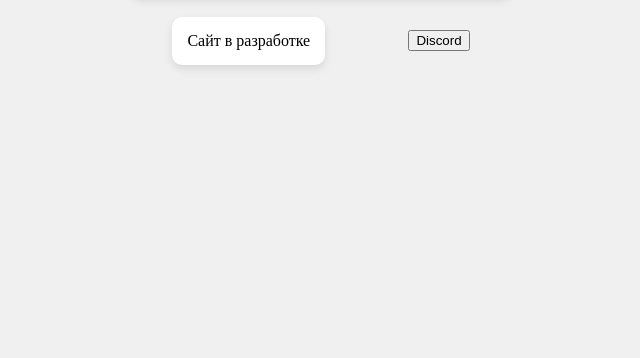
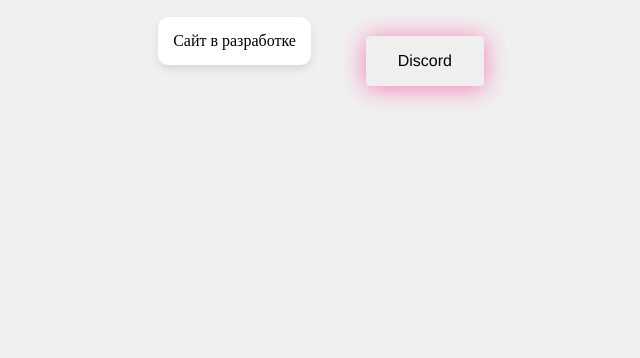
Before and after one commit to Pahan3568/MCM-Stu, a plain HTML site: page index.html in a window 1280 px wide. Shown: the part 442-800 px from the top of the page, without its empty margins (319-959 px from the left). Drawn offline with Linux system fonts and the light colour scheme; a web font is replaced by a local one.

Commit message:
Update index.html

```diff
--- a/index.html
+++ b/index.html
@@ -45,6 +45,126 @@
                 transform: scale(0.95);
                 box-shadow: 0 2px 4px rgba(0, 0, 0, 0.2);
             }
+            HTML SCSS JS Result Skip Results Iframe
+$fuschia: #ff0081;
+$button-bg: $fuschia;
+$button-text-color: #fff;
+$baby-blue: #f8faff;
+
+body{
+  font-size: 16px;
+  font-family: 'Helvetica', 'Arial', sans-serif;
+  text-align: center;
+  background-color: $baby-blue;
+}
+.bubbly-button{
+  font-family: 'Helvetica', 'Arial', sans-serif;
+  display: inline-block;
+  font-size: 1em;
+  padding: 1em 2em;
+  margin-top: 100px;
+  margin-bottom: 60px;
+  -webkit-appearance: none;
+  appearance: none;
+  background-color: $button-bg;
+  color: $button-text-color;
+  border-radius: 4px;
+  border: none;
+  cursor: pointer;
+  position: relative;
+  transition: transform ease-in 0.1s, box-shadow ease-in 0.25s;
+  box-shadow: 0 2px 25px rgba(255, 0, 130, 0.5);
+
+  &:focus {
+    outline: 0;
+  }
+
+  &:before, &:after{
+    position: absolute;
+    content: '';
+    display: block;
+    width: 140%;
+    height: 100%;
+    left: -20%;
+    z-index: -1000;
+    transition: all ease-in-out 0.5s;
+    background-repeat: no-repeat;
+  }
+
+  &:before{
+    display: none;
+    top: -75%;
+    background-image:
+      radial-gradient(circle, $button-bg 20%, transparent 20%),
+    radial-gradient(circle,  transparent 20%, $button-bg 20%, transparent 30%),
+    radial-gradient(circle, $button-bg 20%, transparent 20%),
+    radial-gradient(circle, $button-bg 20%, transparent 20%),
+    radial-gradient(circle,  transparent 10%, $button-bg 15%, transparent 20%),
+    radial-gradient(circle, $button-bg 20%, transparent 20%),
+    radial-gradient(circle, $button-bg 20%, transparent 20%),
+    radial-gradient(circle, $button-bg 20%, transparent 20%),
+    radial-gradient(circle, $button-bg 20%, transparent 20%);
+  background-size: 10% 10%, 20% 20%, 15% 15%, 20% 20%, 18% 18%, 10% 10%, 15% 15%, 10% 10%, 18% 18%;
+  //background-position: 0% 80%, -5% 20%, 10% 40%, 20% 0%, 30% 30%, 22% 50%, 50% 50%, 65% 20%, 85% 30%;
+  }
+
+  &:after{
+    display: none;
+    bottom: -75%;
+    background-image:
+    radial-gradient(circle, $button-bg 20%, transparent 20%),
+    radial-gradient(circle, $button-bg 20%, transparent 20%),
+    radial-gradient(circle,  transparent 10%, $button-bg 15%, transparent 20%),
+    radial-gradient(circle, $button-bg 20%, transparent 20%),
+    radial-gradient(circle, $button-bg 20%, transparent 20%),
+    radial-gradient(circle, $button-bg 20%, transparent 20%),
+    radial-gradient(circle, $button-bg 20%, transparent 20%);
+  background-size: 15% 15%, 20% 20%, 18% 18%, 20% 20%, 15% 15%, 10% 10%, 20% 20%;
+  //background-position: 5% 90%, 10% 90%, 10% 90%, 15% 90%, 25% 90%, 25% 90%, 40% 90%, 55% 90%, 70% 90%;
+  }
+
+  &:active{
+    transform: scale(0.9);
+    background-color: darken($button-bg, 5%);
+    box-shadow: 0 2px 25px rgba(255, 0, 130, 0.2);
+  }
+
+  &.animate{
+    &:before{
+      display: block;
+      animation: topBubbles ease-in-out 0.75s forwards;
+    }
+    &:after{
+      display: block;
+      animation: bottomBubbles ease-in-out 0.75s forwards;
+    }
+  }
+}
+
+
+@keyframes topBubbles {
+  0%{
+    background-position: 5% 90%, 10% 90%, 10% 90%, 15% 90%, 25% 90%, 25% 90%, 40% 90%, 55% 90%, 70% 90%;
+  }
+    50% {
+      background-position: 0% 80%, 0% 20%, 10% 40%, 20% 0%, 30% 30%, 22% 50%, 50% 50%, 65% 20%, 90% 30%;}
+ 100% {
+    background-position: 0% 70%, 0% 10%, 10% 30%, 20% -10%, 30% 20%, 22% 40%, 50% 40%, 65% 10%, 90% 20%;
+  background-size: 0% 0%, 0% 0%,  0% 0%,  0% 0%,  0% 0%,  0% 0%;
+  }
+}
+
+@keyframes bottomBubbles {
+  0%{
+    background-position: 10% -10%, 30% 10%, 55% -10%, 70% -10%, 85% -10%, 70% -10%, 70% 0%;
+  }
+  50% {
+    background-position: 0% 80%, 20% 80%, 45% 60%, 60% 100%, 75% 70%, 95% 60%, 105% 0%;}
+ 100% {
+    background-position: 0% 90%, 20% 90%, 45% 70%, 60% 110%, 75% 80%, 95% 70%, 110% 10%;
+  background-size: 0% 0%, 0% 0%,  0% 0%,  0% 0%,  0% 0%,  0% 0%;
+  }
+}
 
             @keyframes fadeIn {
                 from {
```
